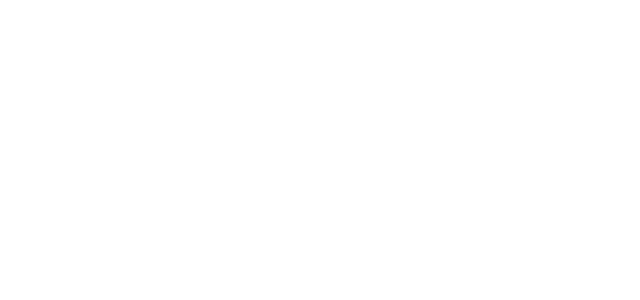
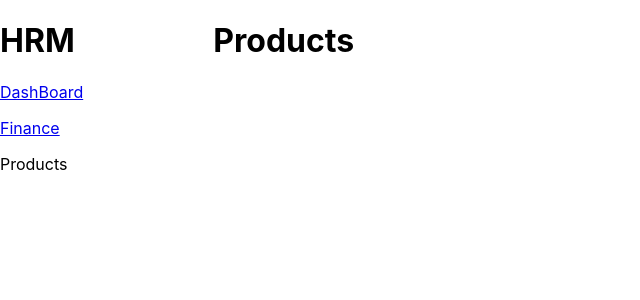
Before and after one commit to S-S-Revanth/Hrm, a React (Create React App) app: page /products in a window 1280 px wide. Before the commit this address had no page. Shown: the top 300 px of the page, without its empty margins (0-640 px from the left). Built offline with nearby package versions, Linux system fonts and the light colour scheme.

Commit message:
added file

```diff
--- a/src/App.js
+++ b/src/App.js
@@ -1,6 +1,7 @@
 import Dsh from './Cmp/Dsh'
 import Finance from './Cmp/Finance'
 import {BrowserRouter,Route,Routes} from 'react-router-dom'
+import Products from './Cmp/Products'
 
 
 function App(){
@@ -9,6 +10,7 @@
     <Routes>
       <Route path='/' element={<Dsh/>}/>
       <Route path='/finance' element={<Finance/>}/>
+      <Route path='/products' element={<Products/>}/>
 
     </Routes>
     </BrowserRouter>
--- a/src/Cmp/Dsh.js
+++ b/src/Cmp/Dsh.js
@@ -9,6 +9,7 @@
         <h1>HRM</h1>
          <p> DashBoard</p>
        <Link to='/finance'> <p>Finance</p></Link>
+       <Link to='/products'>Products</Link>
         </Grid>
         <Grid size={10}>
         <div className="card-row">
--- a/src/Cmp/Finance.js
+++ b/src/Cmp/Finance.js
@@ -9,6 +9,7 @@
         <h1>HRM</h1>
         <Link to='/'> <p> DashBoard</p></Link>
           <p>Finance</p>
+          <Link to='/products'>Products</Link>
         </Grid>
         <Grid size={10}>
         <div className="card-row">
--- /dev/null
+++ b/src/Cmp/Products.js
@@ -0,0 +1,22 @@
+import React from 'react'
+import { Grid } from '@mui/system'
+import { Link } from 'react-router-dom'
+function Products() {
+  return (
+    <div>
+      <Grid container>
+        <Grid size={2}>
+          <h1>HRM</h1>
+        <Link to='/'><p>DashBoard</p></Link>
+        <Link to='/finance'><p>Finance</p></Link>
+        <p>Products</p>
+        </Grid>
+        <Grid size={10}>
+        <h1>Products</h1>
+        </Grid>
+      </Grid>
+    </div>
+  )
+}
+
+export default Products
```
